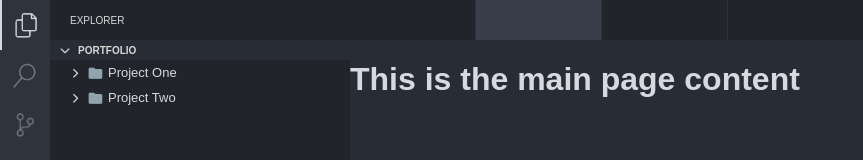
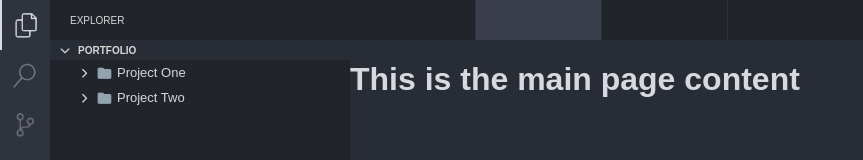
Before and after one commit to AnthonyThomasson/portfolio, a React (Create React App) app in the folder frontend/: page / in a window 1280 px wide. Shown: the top 160 px of the page, without its empty margins (0-863 px from the left). Built offline with nearby package versions, Linux system fonts and the light colour scheme; data requests are answered from the project's data file.

Commit message:
- almost got it but its opening too much

```diff
--- a/frontend/src/components/side-bar/FileExplorer.tsx
+++ b/frontend/src/components/side-bar/FileExplorer.tsx
@@ -17,15 +17,18 @@ function FileExplorer() {
 
   const structure = useMemo(() => {
     const structure = getFileStructures(systemNodes)
-    if(params.fileId !== undefined && +params.fileId > 0) {
-      findAndSelect(systemNodes,structure, +params.fileId)
-    }
     return structure
-  }, [systemNodes,params.fileId]);
+  }, [systemNodes]);
 
   useEffect(() => {
     getSystemNodes().then((systemNodes:any) => {
       setSystemNodes(systemNodes)
+
+      if(params.fileId !== undefined && +params.fileId > 0) {
+        const structure = getFileStructures(systemNodes)
+        findAndSelect(systemNodes,structure, +params.fileId)
+      }
+
     }).catch(err => {
       console.log(err);
     })
--- a/frontend/src/components/side-bar/FileTree.tsx
+++ b/frontend/src/components/side-bar/FileTree.tsx
@@ -4,7 +4,7 @@ import SystemNode, { OnFileSelected, OnFolderSelected } from "./SystemNode";
 function FileTree(props:{structure:ISystemNode[], onFolderSelected:OnFolderSelected, onFileSelected:OnFileSelected, depth?:number}) {
 
   const rootNodeItems = props.structure.map((node: ISystemNode) => (
-    <li key={node.id}><SystemNode node={node} depth={ props.depth ?? 0} onFolderSelected={props.onFolderSelected} onFileSelected={props.onFileSelected}/></li>
+    <li key={node.id}><SystemNode node={node} depth={ props.depth ?? 1} onFolderSelected={props.onFolderSelected} onFileSelected={props.onFileSelected}/></li>
   ));
 
   return (
--- a/frontend/src/utilities/files/utilities.ts
+++ b/frontend/src/utilities/files/utilities.ts
@@ -114,16 +114,19 @@ export function findAndSelect(list: ISystemNode[],structure:ISystemNode[] ,selec
   let [newList,newStructure] = removeSelection(list,structure) as [ISystemNode[],ISystemNode[]]
 
   const recurseAndSelect = (newStructure:ISystemNode[],foundSelection:boolean) => {
-    newStructure.forEach(node => {
+
+    let newStructureCopy = newStructure.slice()
+
+    newStructureCopy.forEach(node => {
       let nodeCopy = {...node}
       if(nodeCopy.type === NodeType.Folder){
         let folder = nodeCopy as IFolderNode
         if (folder.children.length > 0) {
-          if(foundSelection){
-            let listNode = newList[folder.id] as IFolderNode
-            listNode.open = true
-          }
-          recurseAndSelect(folder.children,foundSelection)
+          [folder.children,foundSelection] = recurseAndSelect(folder.children,foundSelection)  as [ISystemNode[],boolean]
+        }
+        if(foundSelection){
+          let listNode = newList[folder.id] as IFolderNode
+          listNode.open = true
         }
       }else if(nodeCopy.type === NodeType.File){
         let file = nodeCopy as IFileNode
@@ -134,8 +137,9 @@ export function findAndSelect(list: ISystemNode[],structure:ISystemNode[] ,selec
         }
       }
     })
-    return newList
+    return [newList,foundSelection]
   }
 
-  return recurseAndSelect(newStructure,false);
+  [newStructure,] = recurseAndSelect(newStructure,false) as [ISystemNode[],boolean];
+  return newStructure
 }
```
Also changed, not shown: 1 other file (tests, documents, lock files or other folders).
